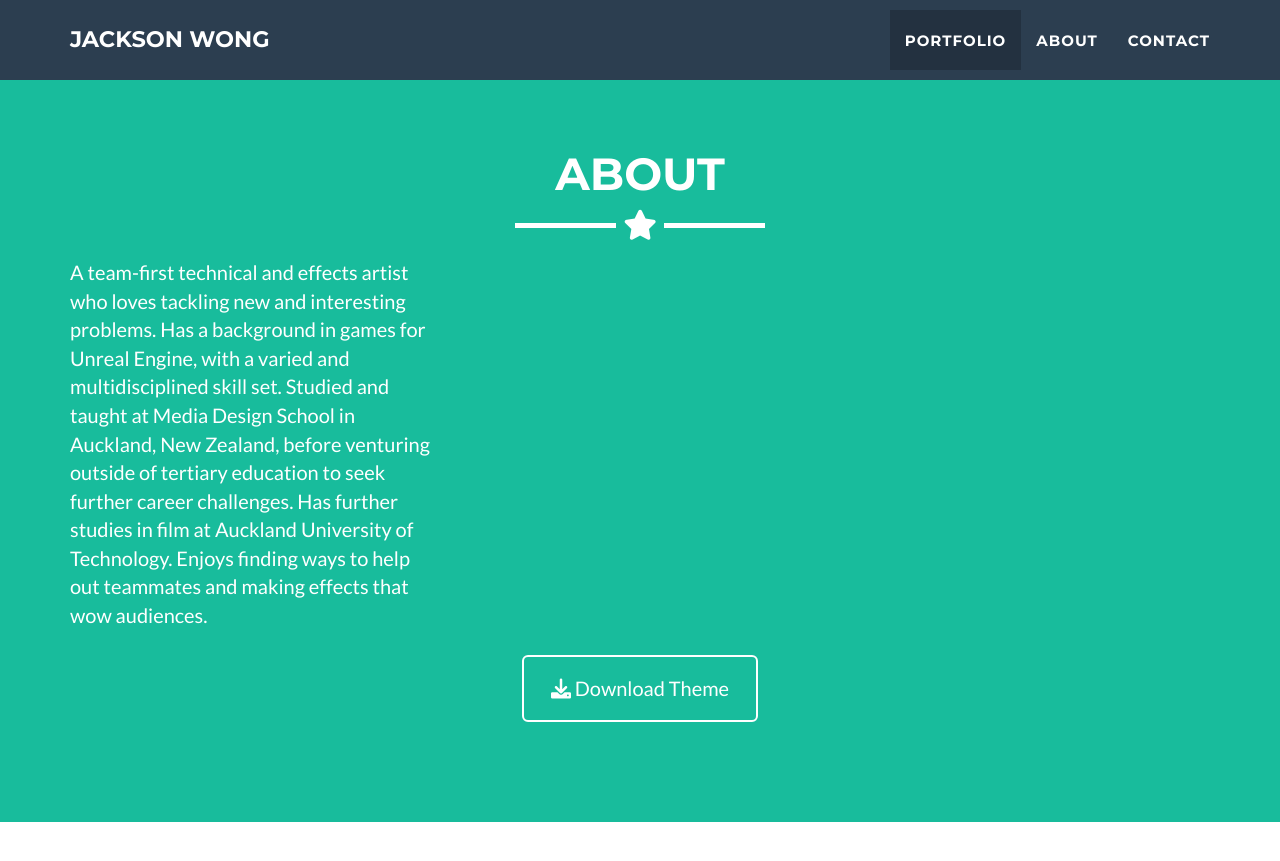
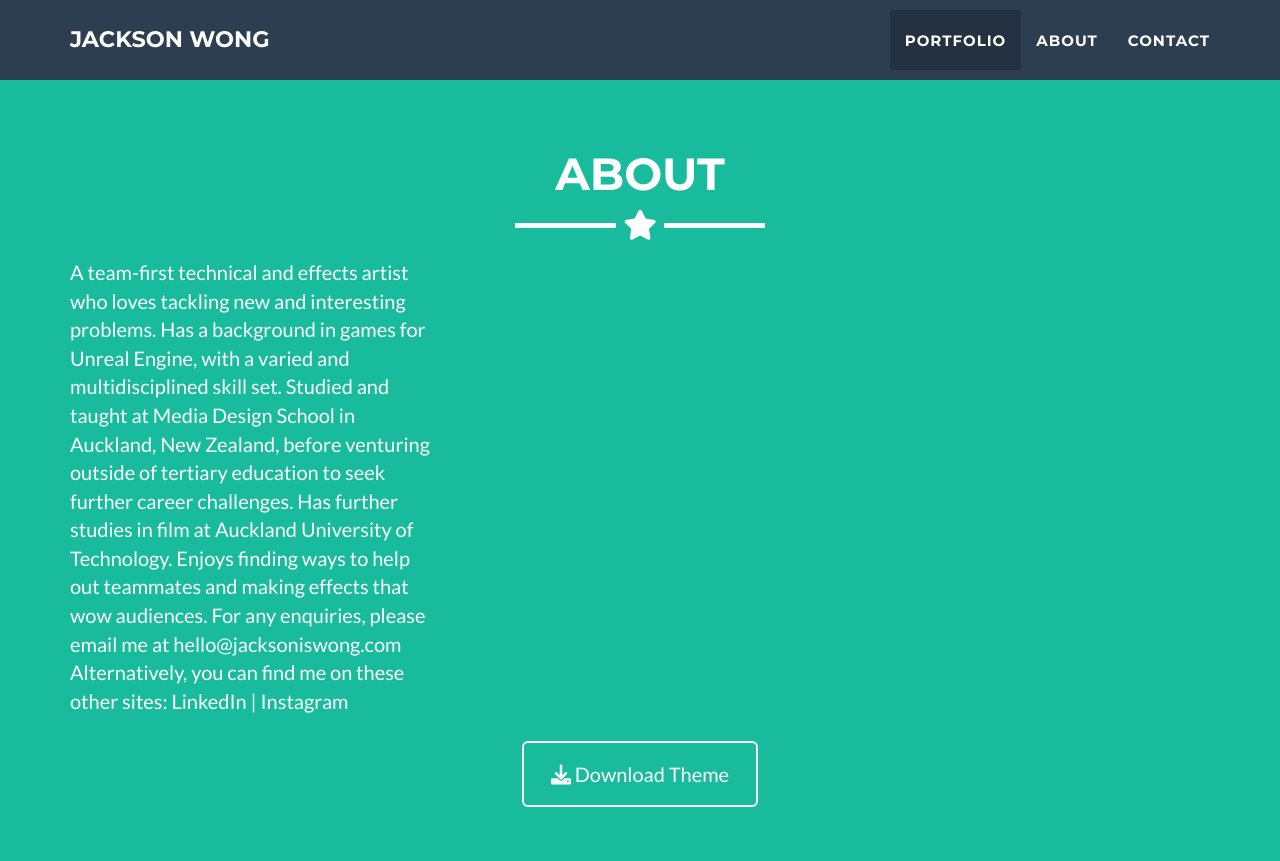
Before and after one commit to jacksoniswong/jacksoniswong.github.io, a Jekyll site: the page built from _posts/2014-07-18-project-1.markdown, in a window 1280 px wide and 900 px high, scrolled down 1623 px. Shown: the top 861 px of the window. Built offline with Jekyll 4.4.1, drawn with Linux system fonts in a browser that asks for light colours.

Commit message:
Update about.html

```diff
--- a/_includes/about.html
+++ b/_includes/about.html
@@ -13,7 +13,13 @@
 
         Has a background in games for Unreal Engine, with a varied and multidisciplined skill set. Studied and taught at Media Design School in Auckland, New Zealand, before venturing outside of tertiary education to seek further career challenges. Has further studies in film at Auckland University of Technology.
 
-        Enjoys finding ways to help out teammates and making effects that wow audiences.</p>
+        Enjoys finding ways to help out teammates and making effects that wow audiences.
+
+        For any enquiries, please email me at hello@jacksoniswong.com
+
+        Alternatively, you can find me on these other sites:
+
+        LinkedIn | Instagram</p>
       </div>
       <!-- <div class="col-lg-4">
         <p>Whether you're a student looking to showcase your work, a professional looking to attract clients, or
```
